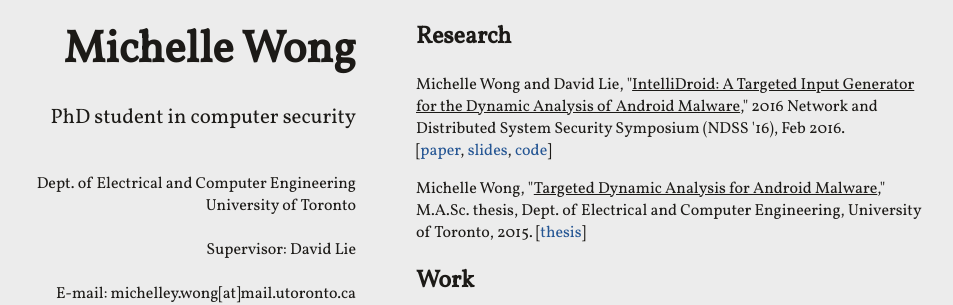
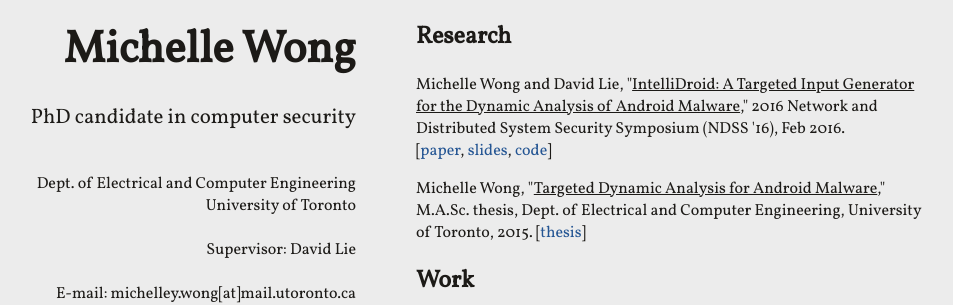
Before and after one commit to miwong/miwong.github.io, a Jekyll site: the page built from index.html, in a window 1280 px wide. Shown: the part 330-635 px from the top of the page, without its empty margins (184-1137 px from the left). Built offline with Jekyll 4.4.1, drawn with Linux system fonts in a browser that asks for light colours; nearby versions of some CDN libraries.

Commit message:
Update student status

```diff
--- a/_config.yml
+++ b/_config.yml
@@ -11,7 +11,7 @@ compass:
   author: "Michelle Wong"
 
   # tagline will appear under the title (optional)
-  tagline: "PhD student in computer security"
+  tagline: "PhD candidate in computer security"
 
   # if include_about is true, the contents of the about.html include will be
   # added under the tagline, if present.
```
